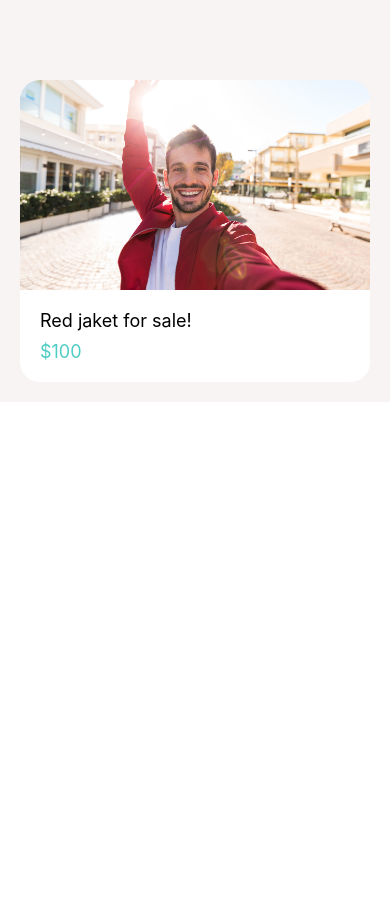
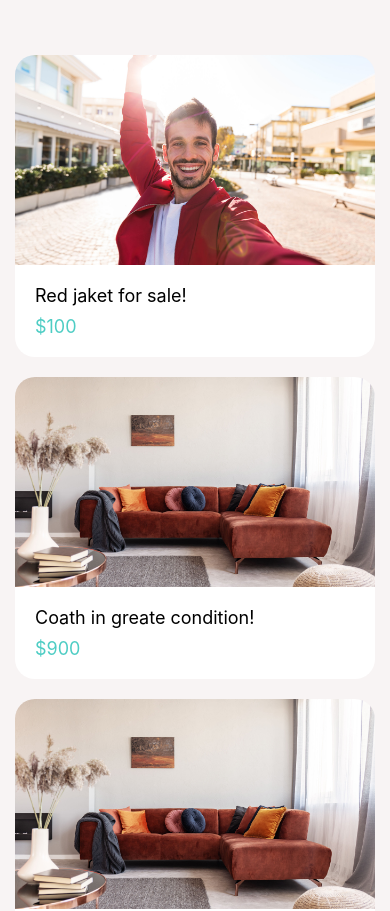
Before and after one commit to TAYBI/Done-with-it, a React Native app: screen / in a window 390 px wide. Shown: the top 911 px of the page. Before the commit the page ends 844 px from the top, so only its background shows below. Built offline with nearby package versions, Linux system fonts and the light colour scheme.

Commit message:
improve card and test in scroll view

```diff
--- a/App.js
+++ b/App.js
@@ -1,5 +1,5 @@
 import React from "react";
-import { View } from "react-native";
+import { ScrollView, View } from "react-native";
 
 import WelcomeScreen from "./app/screens/WelcomeScreen";
 import ViewImageScreen from "./app/screens/ViewImageScreen";
@@ -7,7 +7,37 @@ import LoginButton from "./app/components/LoginButton";
 import Card from "./app/components/Card";
 
 import image from "./app/assets/jacket.jpg";
+import image2 from "./app/assets/couch.jpg";
 
 export default function App() {
-  return <Card title="Red jaket for sale!" subTitle="$100" image={image} />;
+  return (
+    <View
+      style={{
+        backgroundColor: "#f8f4f4",
+        paddingTop: 40,
+        paddingBottom: 10,
+      }}
+    >
+      <ScrollView
+        style={{
+          backgroundColor: "#f8f4f4",
+          // paddingVertical: 40,
+        }}
+        // contentContainerStyle={{ flex: 1 }}
+      >
+        <Card title="Red jaket for sale!" subTitle="$100" image={image} />
+        <Card
+          title="Coath in greate condition!"
+          subTitle="$900"
+          image={image2}
+        />
+        <Card
+          title="Coath in greate condition!"
+          subTitle="$900"
+          image={image2}
+        />
+        <Card title="Red jaket for sale!" subTitle="$100" image={image} />
+      </ScrollView>
+    </View>
+  );
 }
--- a/app/components/Card.js
+++ b/app/components/Card.js
@@ -5,13 +5,6 @@ import colors from "../config/colors";
 
 function Card({ title, subTitle, image }) {
   return (
-    <View
-      style={{
-        padding: 20,
-        paddingTop: 80,
-        backgroundColor: "#f8f4f4",
-      }}
-    >
     <View style={styles.container}>
       <Image source={image} style={styles.image} />
       <View style={styles.textContainer}>
@@ -21,13 +14,14 @@ function Card({ title, subTitle, image }) {
         </Text>
       </View>
     </View>
-    </View>
   );
 }
 
 const styles = StyleSheet.create({
   container: {
     borderRadius: 200,
+    margin: 15,
+    marginBottom: 5,
   },
   image: {
     width: "100%",
```
Lines whose indentation alone changed are shown as unchanged.
